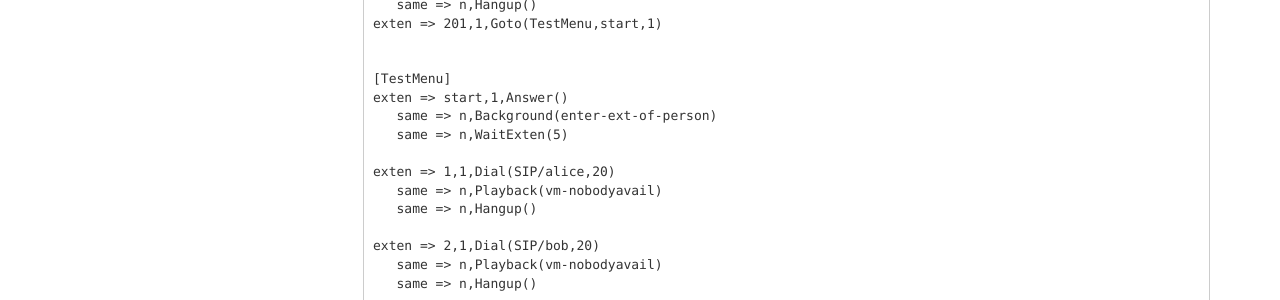
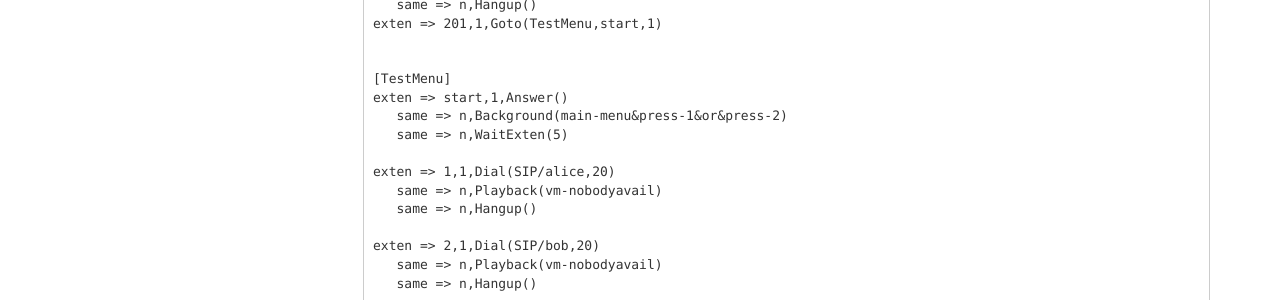
Before and after one commit to aptinstallapache2/aptinstallapache2.github.io, a Jekyll site: the page built from pages/VoIP/interactive_dialplan.md, in a window 1280 px wide and 900 px high, scrolled down 579 px. Shown: the part 356-656 px from the top of the window. Built offline with Jekyll 4.4.1, drawn with Linux system fonts in a browser that asks for light colours; comment, search, counter and statistics services are not loaded; some of the changed text lies outside the part shown.

Commit message:
Update interactive_dialplan.md

```diff
--- a/pages/VoIP/interactive_dialplan.md
+++ b/pages/VoIP/interactive_dialplan.md
@@ -52,7 +52,7 @@ exten => 201,1,Goto(TestMenu,start,1)
 
 [TestMenu]
 exten => start,1,Answer()
-   same => n,Background(enter-ext-of-person)
+   same => n,Background(main-menu&press-1&or&press-2)
    same => n,WaitExten(5)
 
 exten => 1,1,Dial(SIP/alice,20)
```
